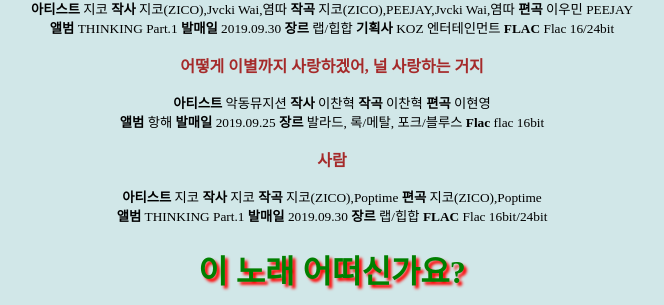
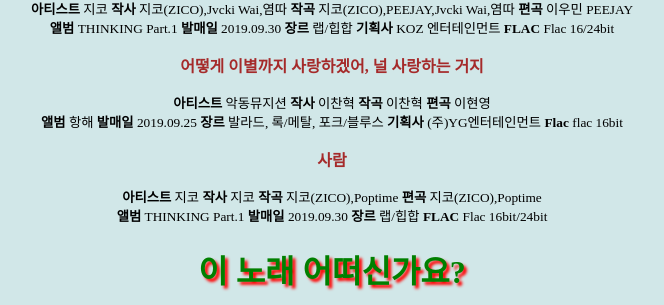
Before and after one commit to youngeun-cheon/youngeun-cheon, a PHP site: page / in a window 1280 px wide; the page is wider, and only the part inside the window is pictured. Shown: the part 2742-3047 px from the top of that part, without its empty margins (308-972 px from the left). Run offline with PHP 8.4, Linux system fonts and the light colour scheme; data that the repository does not hold is empty; some libraries are stand-ins or nearby versions.

Commit message:
Update.album6
추가

```diff
--- a/meltube/index.php
+++ b/meltube/index.php
@@ -431,6 +431,8 @@ Flac 16/24bit
 2019.09.25
 <b>장르</b>
 발라드, 록/메탈, 포크/블루스
+<b>기획사</b>
+(주)YG엔터테인먼트
 <b>Flac </b>
 flac 16bit
 </small></p>
```
